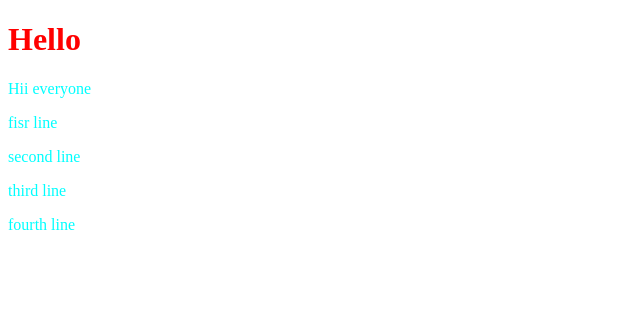
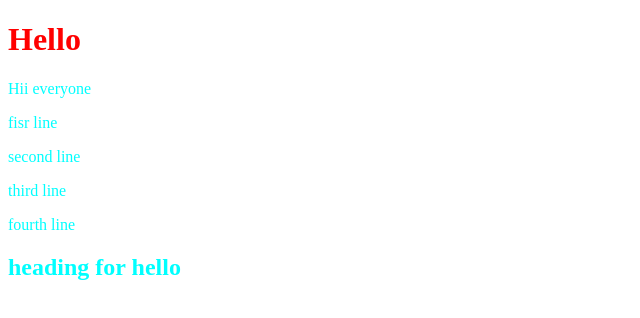
Before and after one commit to sujan-chakraborty1645/botx-repo, a plain HTML site: page index.html in a window 1280 px wide. Shown: the whole page, without its empty margins (0-640 px from the left). Drawn offline with Linux system fonts and the light colour scheme.

Commit message:
test 1 comit

```diff
--- a/index.html
+++ b/index.html
@@ -19,6 +19,7 @@
         <p>second line</p>
         <p>third line</p>
         <p>fourth line</p>
+         <h2>heading for hello</h2>
 
     </body>
 </html>
```
